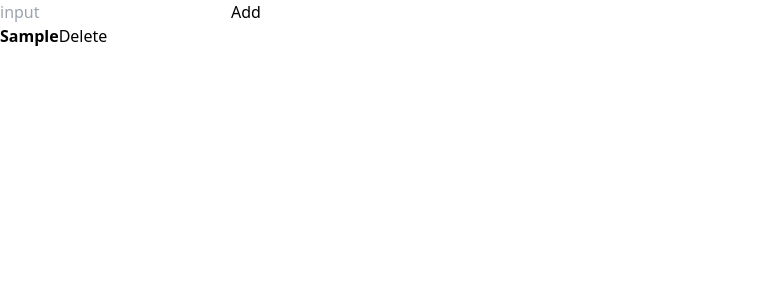
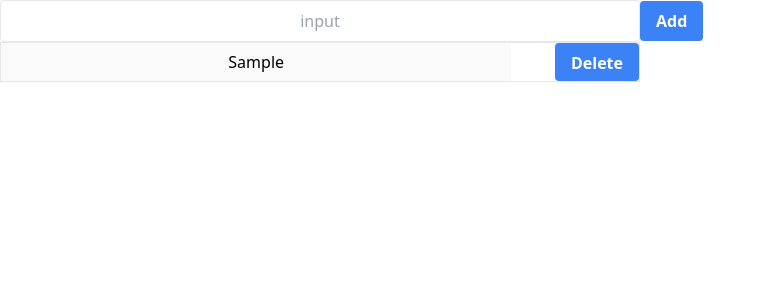
Before and after one commit to Lee-Dongwook/wanted-pre-onboarding-assignment, a React (Create React App) app in the folder client/: page / in a window 1280 px wide. Both pictures are taken after typing "Sample" into the empty fields and a click on the button "Add". Shown: the top 300 px of the page, without its empty margins (0-766 px from the left). Built offline with nearby package versions, Linux system fonts and the light colour scheme.

Commit message:
style : Input과 Button

```diff
--- a/client/src/App.tsx
+++ b/client/src/App.tsx
@@ -39,19 +39,36 @@ function App() {
   };
 
   return (
-    <div>
+    <div className="container mx-auto">
       <input
+        className="border rounded px-4 py-2 w-1/2 text-center"
         type="text"
         value={todoTitle}
         onChange={onChangeTodoTitle}
         placeholder="input"
       />
-      <button onClick={handleAddTodoList}>Add</button>
+      <button
+        className="bg-blue-500 hover:bg-blue-700 text-white font-bold py-2 px-4 rounded"
+        onClick={handleAddTodoList}
+      >
+        Add
+      </button>
+      <br />
       {todoList.map((todo: List) => {
         return (
-          <div key={todo.idx}>
-            <strong>{todo.title}</strong>
-            <button onClick={() => handleDeleteTodoList(todo.idx)}>
+          <div
+            className="w-1/2 h-10 border flex justify-between"
+            key={todo.idx}
+          >
+            <input
+              className="bg-whitesmoke w-4/5 text-center"
+              value={todo.title}
+              disabled
+            />
+            <button
+              className="bg-blue-500 hover:bg-blue-700 text-white font-bold py-2 px-4 rounded"
+              onClick={() => handleDeleteTodoList(todo.idx)}
+            >
               Delete
             </button>
           </div>
```
